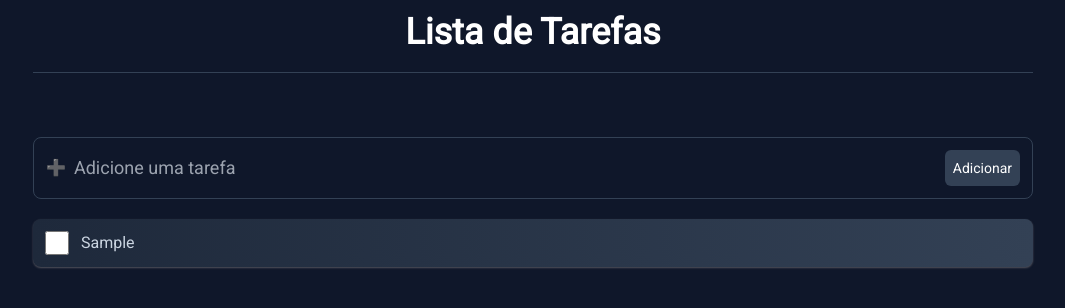
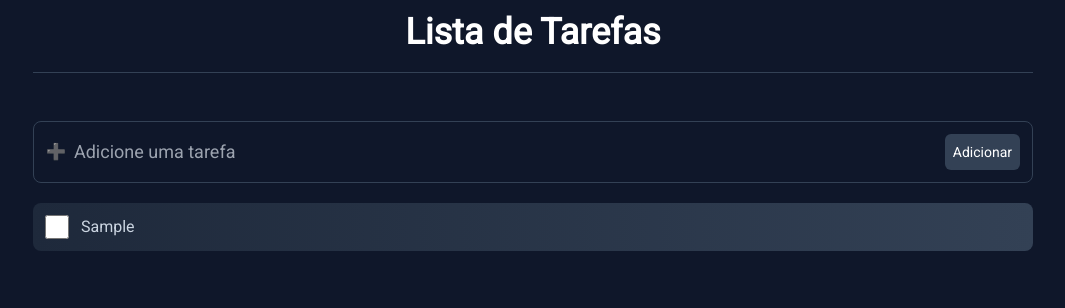
Before and after one commit to MuriloVicente/ToDoList, a Next.js app: page / in a window 1280 px wide. Both pictures are taken after typing "Sample" into the empty fields and a click on the button "Adicionar". Shown: the top 308 px of the page, without its empty margins (107-1172 px from the left). Built offline with nearby package versions, Linux system fonts and the light colour scheme.

Commit message:
Pequenas alterações no css

```diff
--- a/src/components/ListItem.tsx
+++ b/src/components/ListItem.tsx
@@ -34,7 +34,6 @@ export default function ListItem({ item, onTaskDone }: Props) {
             mb-3
             rounded-lg
             mx-4 md:mx-0
-            shadow-sm shadow-zinc-600
             bg-gradient-to-r from-slate-800 to-slate-700
         `}>
             {/* Renderiza uma caixa de seleção (checkbox) para marcar a tarefa como concluída ou não. */}
--- a/src/pages/index.tsx
+++ b/src/pages/index.tsx
@@ -69,7 +69,7 @@ export default function Home() {
         <h1 className={`
           text-center font-semibold
           border-b-[1px] border-slate-700
-          pb-5 mb-16
+          pb-5 mb-12
           text-4xl
         `}>
           Lista de Tarefas
```
